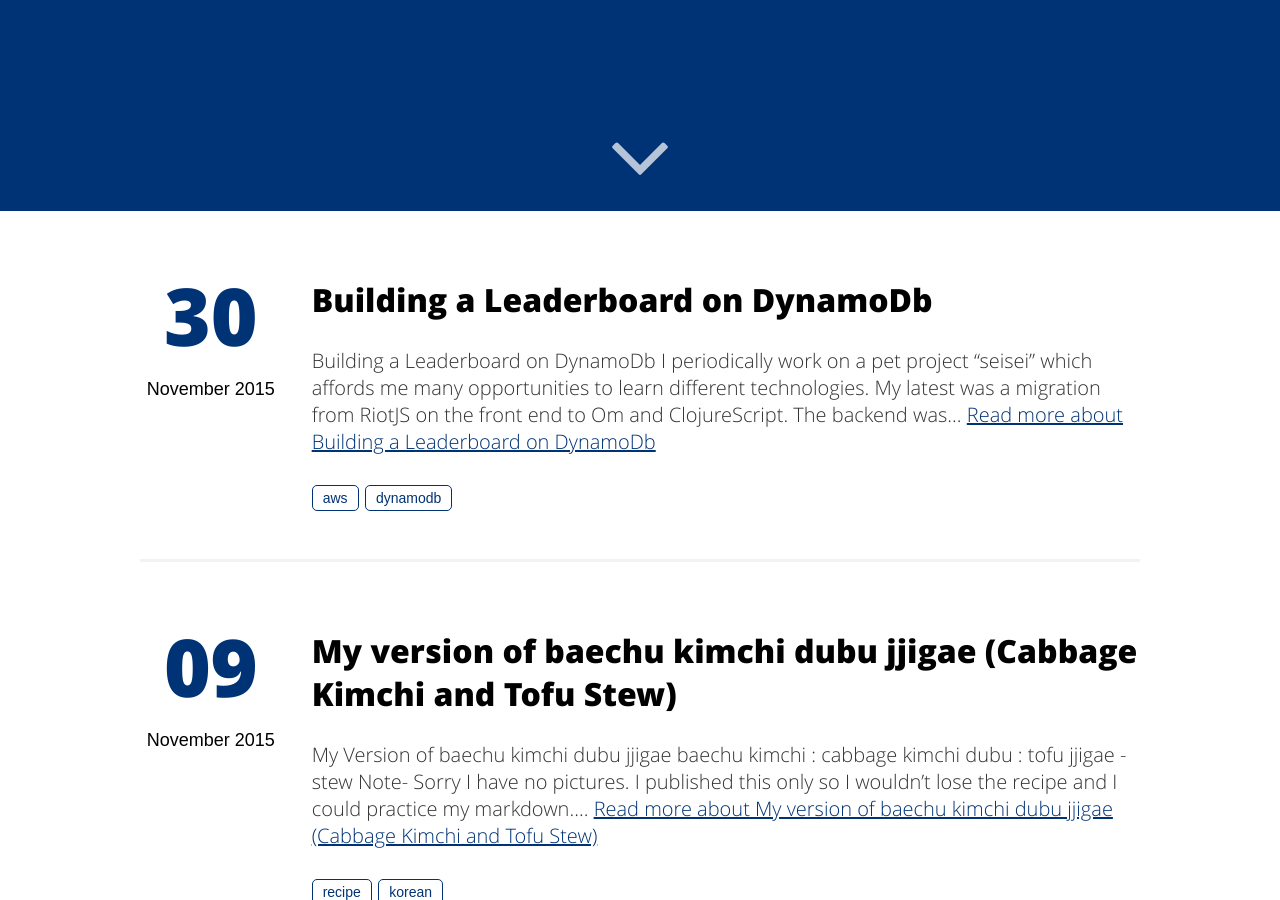
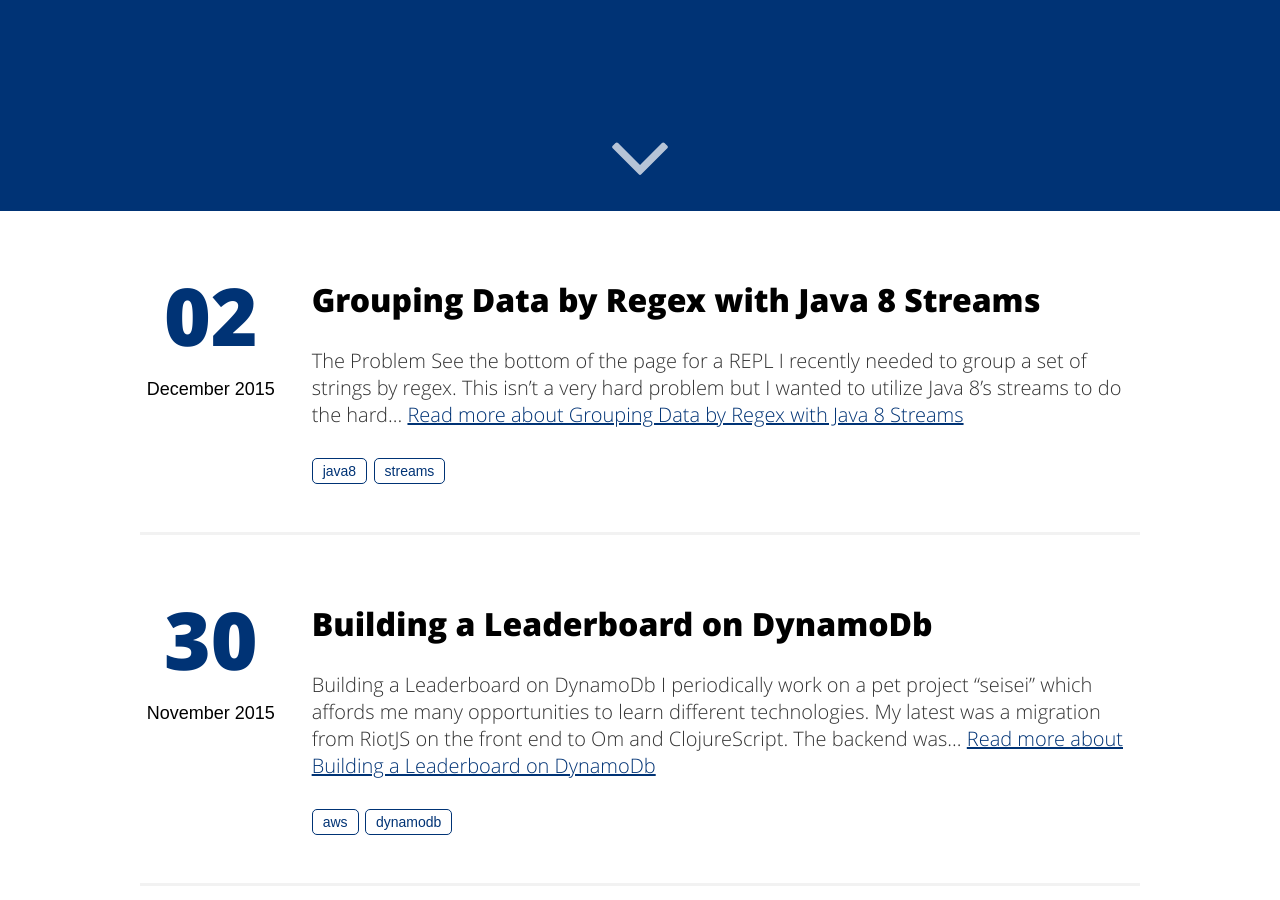
Before and after one commit to trevershick/trevershick.github.io, a Jekyll site: the page built from index.html, in a window 1280 px wide and 900 px high, scrolled down 689 px. Built offline with Jekyll 4.4.1, drawn with Linux system fonts in a browser that asks for light colours.

Commit message:
Add grouping by regex

````diff
--- /dev/null
+++ b/_posts/2015-12-02-java8-grouping-by-regex.md
@@ -0,0 +1,106 @@
+---
+layout: post
+
+search: "yes"
+title: Grouping Data by Regex with Java 8 Streams
+categories: [ java8 ]
+tags:
+- java8
+- streams
+keywords: "java8, streams"
+---
+
+# The Problem
+
+**See the bottom of the page for a REPL**
+
+I recently needed to group a set of strings by regex.  This isn't a very hard problem but I wanted to utilize Java 8's streams to do the hard work.  The problem is easily solved via Streams ```collect``` method and ```Collectors.groupingBy```.
+
+So, given the following data...
+
+{% highlight java %}
+vals.add("dog");
+vals.add("cat");
+vals.add("fish");
+vals.add("elephant");
+{% endhighlight %}
+
+
+I want to group this data by small words (3 letters or less).  Now, I don't have to use regex for this, but it will illustrate the point.
+
+The first thing to do is to define what I want.
+
+I want the above list of words to be categorized into a few groups...
+
+{% highlight java %}
+{
+  3letter : [ 'dog', 'cat' ]
+  4letter : [ 'fish' ]
+}
+{% endhighlight %}
+
+But what about "elephant"?  I don't want to lose that, so let's put that in a 'default' group.
+
+{% highlight java %}
+{
+  3letter : [ 'dog', 'cat' ]
+  4letter : [ 'fish' ],
+  default : [ 'elephant' ]
+}
+{% endhighlight %}
+
+So let's build the grouping function.  A grouping function is a function that accepts a value and returns a 'key' for the value.  I'd like to categorize easily via regex, so I want to define my ```group -> key``` rules in the following way.
+
+{% highlight java %}
+3letter -> .{3}
+4letter -> .{4}
+{% endhighlight %}
+
+Here's the function that produces the appropriate key based on a regex match. The function accepts a value via ```apply```, finds the first regex match in ```groupNameToRegex``` and returns the key from that map.
+
+{% highlight java %}
+class RegexBasedGroupingFunction<T> implements Function<T, String> {
+    final Map<String, String> groupNameToRegex = new HashMap<>();
+
+    public RegexBasedGroupingFunction(Map<String, String> groupNameToRegex) {
+      if (groupNameToRegex != null) {
+        this.groupNameToRegex.putAll(groupNameToRegex);
+      }
+    }
+
+    @Override
+    public String apply(T t) {
+      return groupNameToRegex.entrySet()
+          .stream()
+          .filter(entry -> t.toString().matches(entry.getValue()))
+          .map(entry -> entry.getKey())
+          .findFirst()
+          .orElse("default");
+    }
+}
+{% endhighlight %}
+
+
+So, now all that's left is to apply that function across the stream.
+
+{% highlight java %}
+Map<String,String> groupToRegex = new HashMap<>();
+groupToRegex.put("3letters",".{3}");
+groupToRegex.put("4letters",".{4}");
+
+RegexBasedGroupingFunction<String> f = new RegexBasedGroupingFunction(groupToRegex);
+
+System.out.println(vals.stream().collect(Collectors.groupingBy(f)));
+
+{% endhighlight %}
+
+The result is:
+
+{%highlight java%}
+Group by arbitrary regex expressions
+{default=[elephant], 3letters=[dog, cat], 4letters=[fish]}
+{%endhighlight%}
+
+
+# REPL
+<script src="//repl.it/embed/B5UH/0.js"></script>
--- a/index.html
+++ b/index.html
@@ -8,7 +8,7 @@ layout: default
     {% for post in posts %}
     {% if post.category == null and post.noindex != true %}
         <article role="article" class="post-item" itemscope="itemscope" itemtype="http://schema.org/BlogPosting" itemprop="blogPost">
-                <a class="datetime" href="{{ post.url | prepend: site.baseurl }}">
+                <a class="datetime" href="{{ post.url }}">
                     <meta itemprop="datePublished" content="{{post.date}}">
                     <time datetime="{{ post.date | date_to_xmlschema }}">
                         <span class="day">
@@ -20,10 +20,10 @@ layout: default
                     </time>
                 </a>
                 <div class="content">
-                    <a href="{{ post.url | prepend: site.baseurl }}"><h2 class="post-title" itemprop="name">{{ post.title }}</h2></a>
+                    <a href="{{ post.url }}"><h2 class="post-title" itemprop="name">{{ post.title }}</h2></a>
                     <p class="description">
                         {{ post.content | strip_html | truncatewords:40 }}
-                        <a href="{{ post.url | prepend: site.baseurl }}" class="link">Read more about {{post.title}}</a>
+                        <a href="{{ post.url }}" class="link">Read more about {{post.title}}</a>
                     </p>
 
                     <div class="tags">
````
